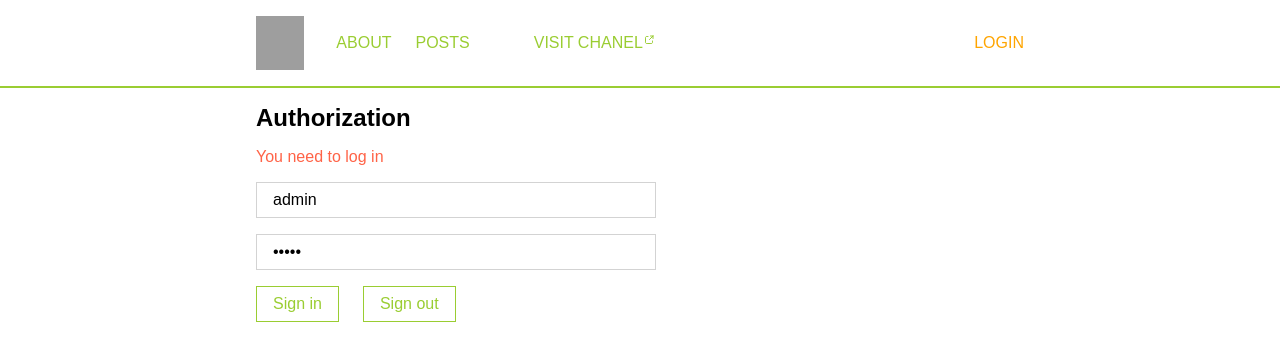
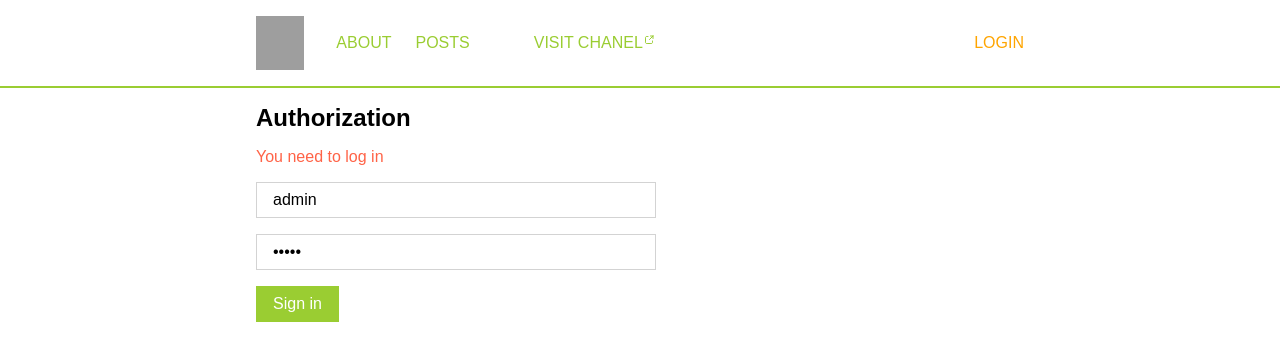
Before and after one commit to hellsgor/ulbi-react-fundamental-course, a React (Vite) app: page /login in a window 1280 px wide. Shown: the top 360 px of the page. Built offline with nearby package versions, Linux system fonts and the light colour scheme; grey boxes are pictures that could not be loaded.

Commit message:
Update[Login]: deleted sign out button

```diff
--- a/src/pages/Login.tsx
+++ b/src/pages/Login.tsx
@@ -38,19 +38,8 @@ const Login = () => {
               autoComplete="off"
             />
             <div style={{ display: 'flex', columnGap: '24px' }}>
-              <Button
-                type="button"
-                mods={{ secondary: true }}
-                onClick={() => setIsAuth(true)}
-              >
+              <Button type="button" onClick={() => setIsAuth(true)}>
                 Sign in
-              </Button>
-              <Button
-                type="button"
-                mods={{ secondary: true }}
-                onClick={() => setIsAuth(false)}
-              >
-                Sign out
               </Button>
             </div>
           </form>
```
